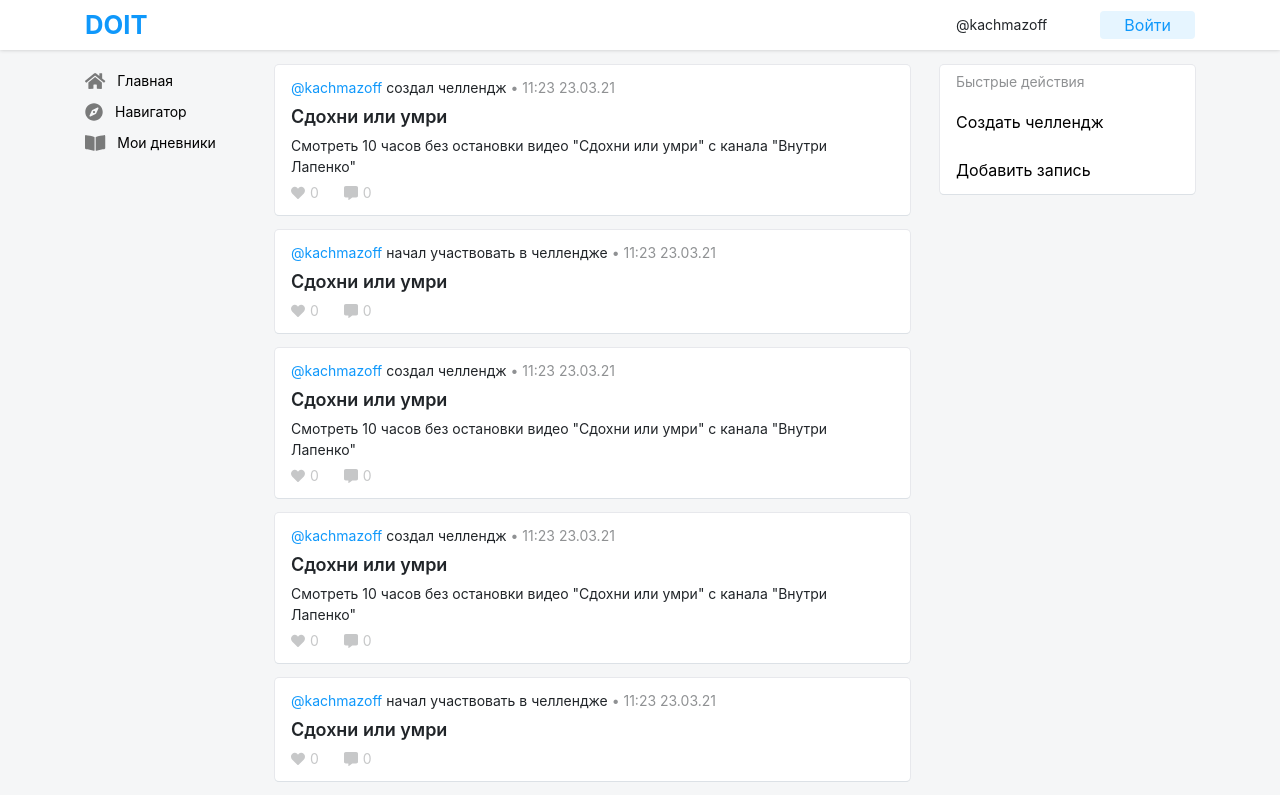
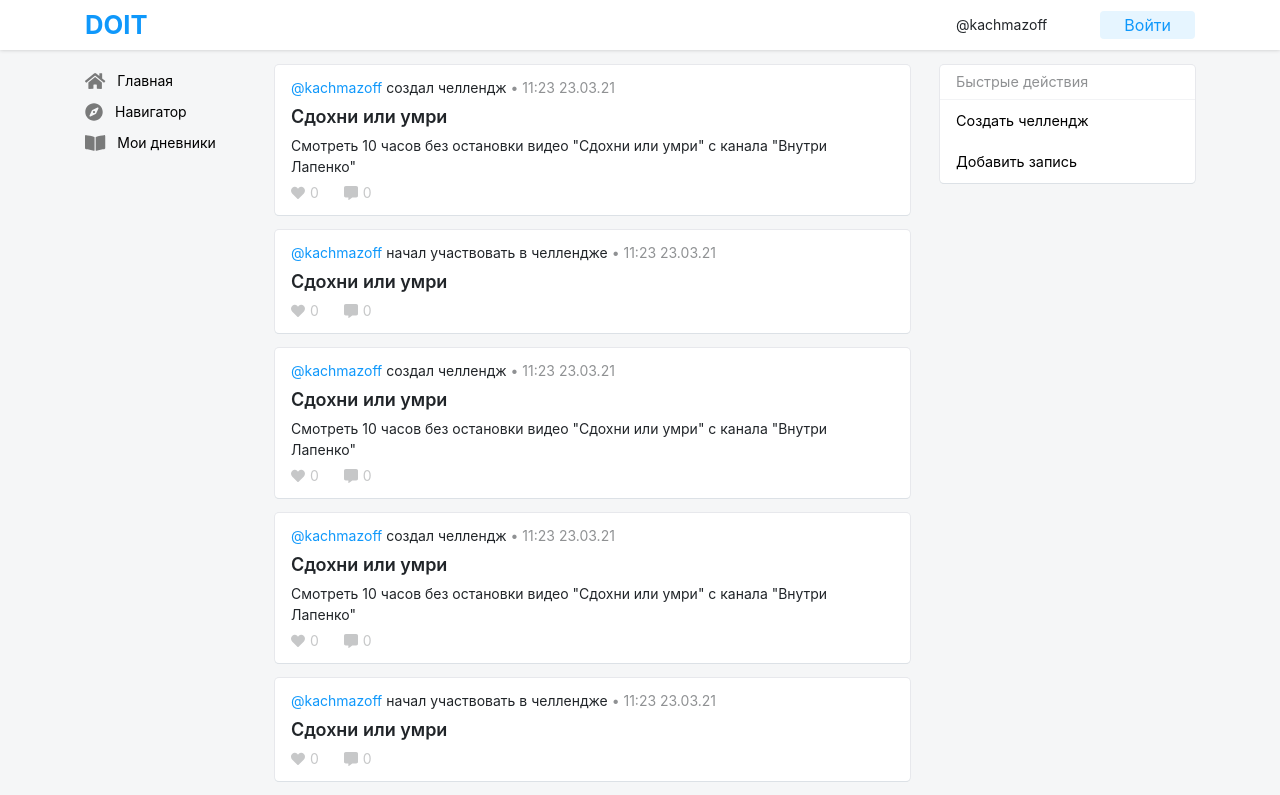
Before and after one commit to kachmazoff/doit-web, a React app: page / in a window 1280 px wide. Shown: the top 795 px of the page. Built offline with nearby package versions, Linux system fonts and the light colour scheme.

Commit message:
Update styles for FastActionsBlock

```diff
--- a/src/components/FastActionsBlock/fastActions.module.css
+++ b/src/components/FastActionsBlock/fastActions.module.css
@@ -1,7 +1,8 @@
 .header {
     padding: 6px 16px;
-    font-size: 14px;
+    font-size: 0.9rem;
     opacity: 0.5;
+    border-bottom: 1px solid #e7e8ec;
 }
 
 .list {
@@ -12,10 +13,11 @@
 .list li { list-style: none; }
 
 .action {
-    padding: 12px 16px;
+    padding: 10px 16px;
     cursor: pointer;
     display: block;
     color: black;
+    font-size: 0.9rem;
 }
 
 .action:hover {
```
